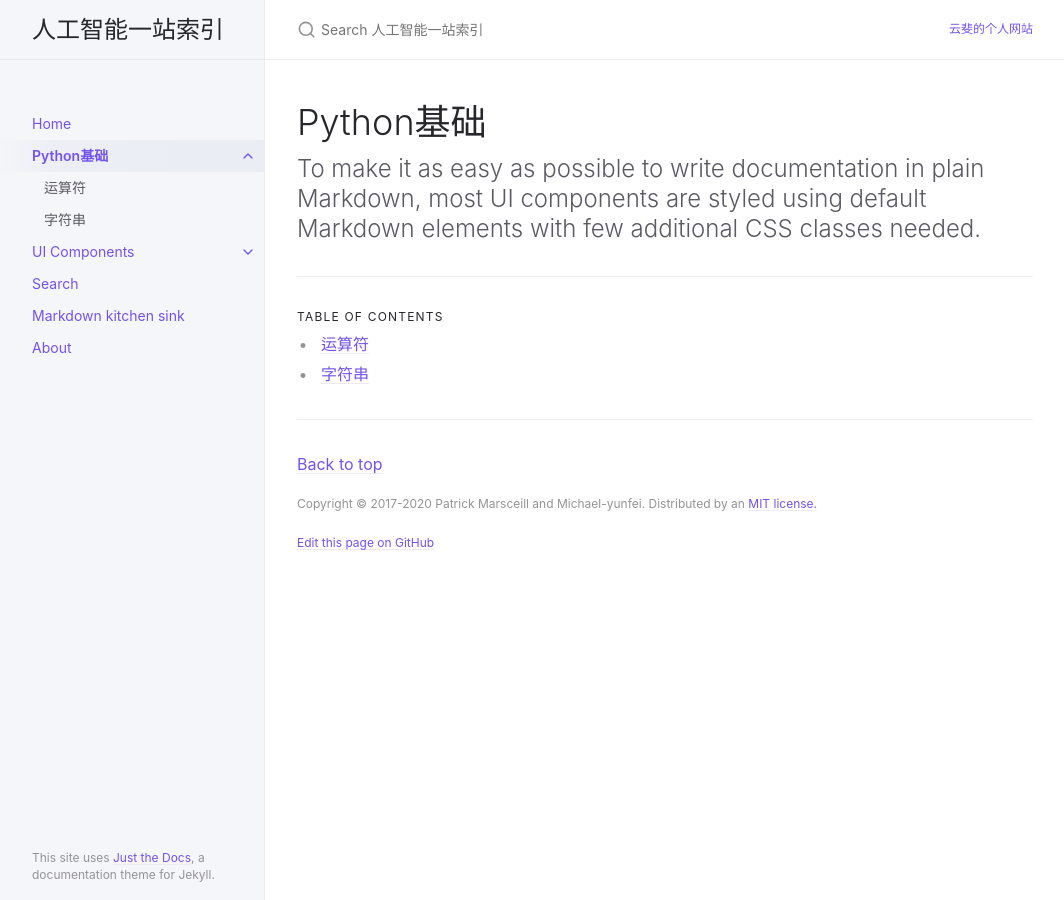
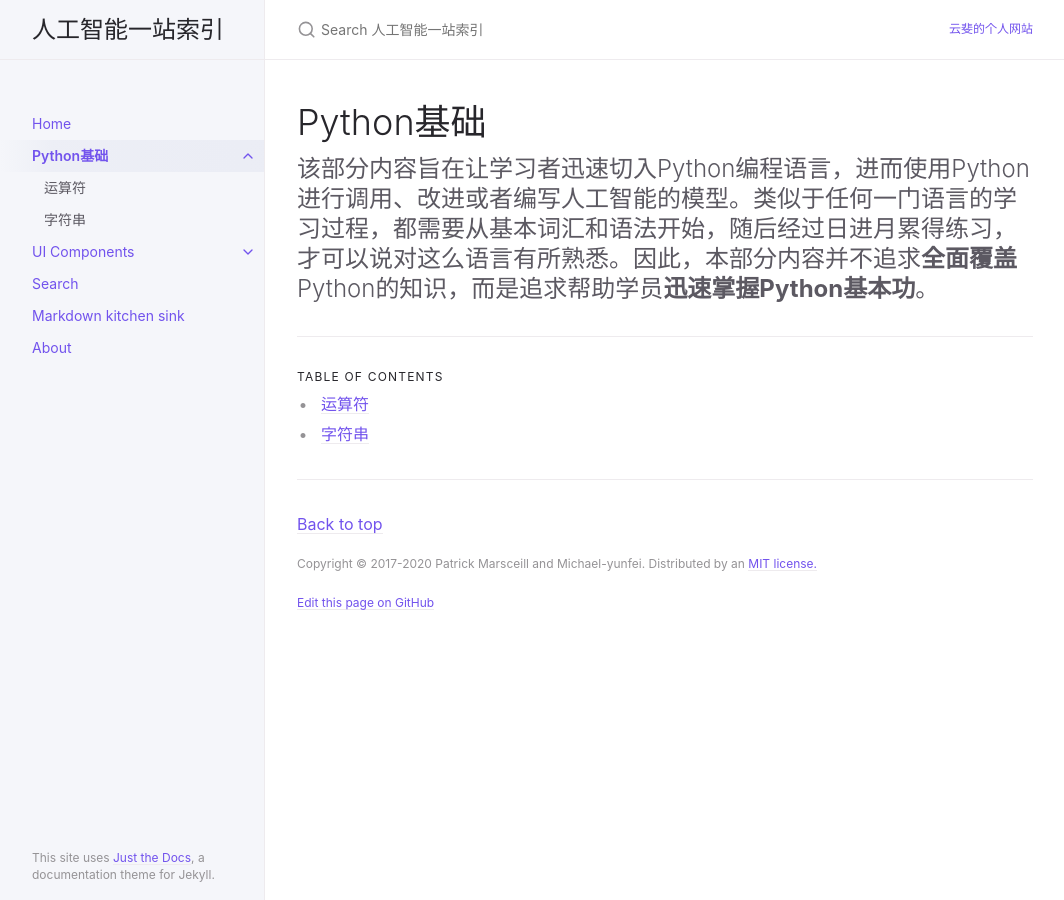
Before and after one commit to Michael-yunfei/avwebv2, a Jekyll site: the page built from docs/IntroPython/IntroPython.md, in a window 1280 px wide. Shown: the whole page, without its empty margins (107-1171 px from the left). Built offline with Jekyll 4.4.1, drawn with Linux system fonts in a browser that asks for light colours.

Commit message:
update python subpage

```diff
--- a/docs/IntroPython/IntroPython.md
+++ b/docs/IntroPython/IntroPython.md
@@ -8,5 +8,5 @@ permalink: /docs/IntroPython
 
 # Python基础
 
-To make it as easy as possible to write documentation in plain Markdown, most UI components are styled using default Markdown elements with few additional CSS classes needed.
+该部分内容旨在让学习者迅速切入Python编程语言，进而使用Python进行调用、改进或者编写人工智能的模型。类似于任何一门语言的学习过程，都需要从基本词汇和语法开始，随后经过日进月累得练习，才可以说对这么语言有所熟悉。因此，本部分内容并不追求**全面覆盖**Python的知识，而是追求帮助学员**迅速掌握Python基本功**。
 {: .fs-6 .fw-300 }
```
